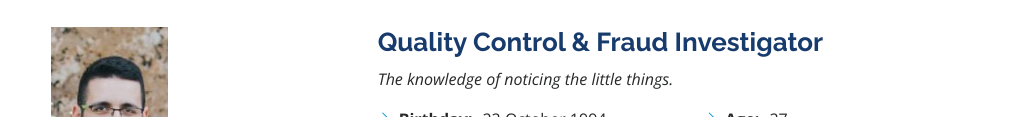
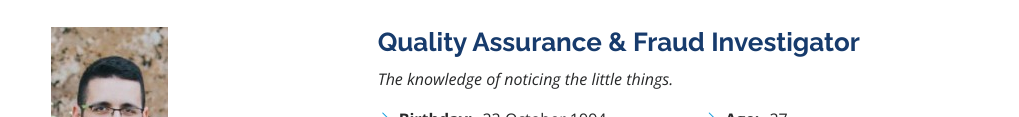
Before and after one commit to natip8/Nati-CV, a plain HTML site: page index.html in a window 1280 px wide. Shown: the part 1133-1250 px from the top of the page, without its empty margins (261-1280 px from the left). Drawn offline with nearby package versions, Linux system fonts and the light colour scheme.

Commit message:
Add files via upload

```diff
--- a/index.html
+++ b/index.html
@@ -101,7 +101,7 @@
             <img src="assets/img/profile-img.jpg" class="img-fluid" alt="">
           </div>
           <div class="col-lg-8 pt-4 pt-lg-0 content" data-aos="fade-left">
-            <h3>Quality Control &amp; Fraud Investigator</h3>
+            <h3>Quality Assurance &amp; Fraud Investigator</h3>
             <p class="fst-italic">
               The knowledge of noticing the little things.
             </p>
```
